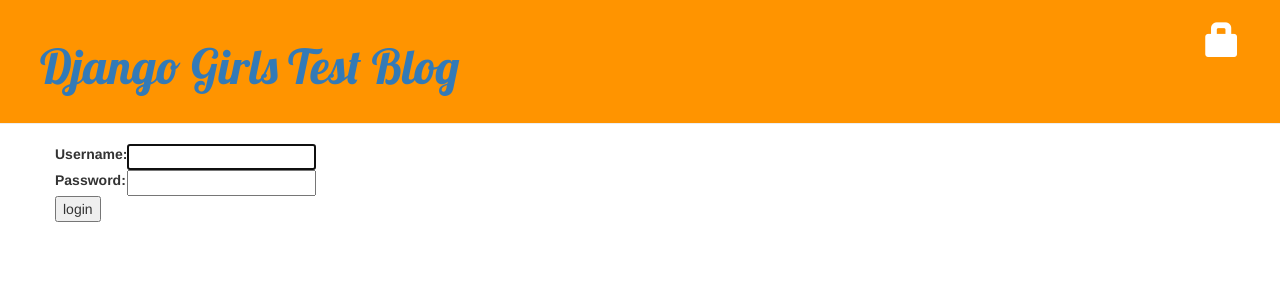
After one commit to szendrei/my-first-blog, a Django app: page /accounts/login/ in a window 1280 px wide. The commit adds this page. Shown: the top 300 px of the page. Run offline with Django 3.2, Linux system fonts and the light colour scheme; some libraries are stand-ins or nearby versions.

Commit message:
Added login/logout template and urls

```diff
--- a/blog/templates/blog/base.html
+++ b/blog/templates/blog/base.html
@@ -13,8 +13,11 @@
 			{% if user.is_authenticated %}
 				<a href="{% url 'post_new' %}" class="top-menu"><span class="glyphicon glyphicon-plus"></span></a>
 				<a href="{% url 'post_draft_list' %}" class="top-menu"><span class="glyphicon glyphicon-edit"></span></a>
+				<p class="top-menu">Hello {{ user.username }} <small>(<a href="{% url 'django.contrib.auth.views.logout' %}">Log out</a>)</small></p>
+    		{% else %}
+				<a href="{% url 'django.contrib.auth.views.login' %}" class="top-menu"><span class="glyphicon glyphicon-lock"></span></a>
 			{% endif %}
-			<h1><a href="/">Django Girls Test Blog</a></h1>
+			<h1><a href="{% url 'blog.views.post_list' %}">Django Girls Test Blog</a></h1>
         </div>
         <div class="content container">
 			<div class="row">
--- a/blog/templates/blog/post_detail.html
+++ b/blog/templates/blog/post_detail.html
@@ -2,6 +2,7 @@
 
 {% block content %}
 	<div class="post">
+		{% if user.is_authenticated %}
 			<a class="button btn btn-default" href="{% url 'post_remove' pk=post.pk %}"><span class="glyphicon glyphicon-remove"></span></a>
 			<a class="button btn btn-default" href="{% url 'post_edit' pk=post.pk %}"><span class="glyphicon glyphicon-pencil"></span></a>
 			{% if post.published_date %}
@@ -11,7 +12,8 @@
 			{% else %}
 				<a class="button btn btn-default" href="{% url 'blog.views.post_publish' pk=post.pk %}">Publish</a>
 			{% endif %}
+		{% endif %}
 		<h1>{{ post.title }}</h1>
 		<p>{{ post.text|linebreaks }}</p>
 	</div>
-{% endblock content %}
+{% endblock %}
--- a/blog/templates/blog/post_draft_list.html
+++ b/blog/templates/blog/post_draft_list.html
@@ -8,4 +8,4 @@
 			<p>{{ post.text|truncatechars:200 }}</p>
 		</div>
 	{% endfor %}
-{% endblock content %}
+{% endblock %}
--- a/blog/templates/blog/post_edit.html
+++ b/blog/templates/blog/post_edit.html
@@ -6,4 +6,4 @@
 		{{ form.as_p }}
 		<button type="submit" class="save btn btn-default">Save</button>
 	</form>
-{% endblock content %}
+{% endblock %}
--- a/blog/templates/blog/post_list.html
+++ b/blog/templates/blog/post_list.html
@@ -10,4 +10,4 @@
 			<p>{{ post.text|linebreaks }}</p>
 		</div>
 	{% endfor %}
-{% endblock content %}
+{% endblock %}
--- /dev/null
+++ b/blog/templates/registration/login.html
@@ -0,0 +1,26 @@
+{% extends 'blog/base.html' %}
+
+{% block content %}
+
+{% if from.errors %}
+<p>Your username and password didn't match. Please try again!</p>
+{% endif %}
+
+<form method="post" action="{% url 'django.contrib.auth.views.login' %}">
+{% csrf_token %}
+<table>
+<tr>
+	<td>{{ form.username.label_tag }}</td>
+	<td>{{ form.username }}</td>
+</tr>
+<tr>
+	<td>{{ form.password.label_tag }}</td>
+	<td>{{ form.password }}</td>
+</tr>
+</table>
+
+<input type="submit" value="login">
+<input type="hidden" name="next" value="{{ next }}">
+</form>
+
+{% endblock%}
--- a/blog/views.py
+++ b/blog/views.py
@@ -3,6 +3,7 @@
 from .models import Post
 from django.shortcuts import redirect
 from .forms import PostForm
+from django.contrib.auth.decorators import login_required
 
 
 def post_list(request):
@@ -13,6 +14,7 @@
 	post = get_object_or_404(Post, pk=pk)
 	return render(request, 'blog/post_detail.html', {'post': post})
 
+@login_required
 def post_new(request):
 	if request.method == "POST":
 		form = PostForm(request.POST)
@@ -26,6 +28,7 @@
 		form = PostForm()
 	return render(request, 'blog/post_edit.html', {'form': form})
 
+@login_required
 def post_edit(request, pk):
 	post = get_object_or_404(Post, pk=pk)
 	if request.method == "POST":
@@ -40,10 +43,12 @@
 		form = PostForm(instance=post)
 	return render(request, 'blog/post_edit.html', {'form': form})
 
+@login_required
 def post_draft_list(request):
 	posts = Post.objects.filter(published_date__isnull=True).order_by('create_date')
 	return render(request, 'blog/post_draft_list.html', {'posts': posts})
 
+@login_required
 def post_publish(request, pk):
 	post = get_object_or_404(Post, pk=pk)
 	post.publish()
@@ -53,6 +58,7 @@
 	self.published_date = timezone.now()
 	self.save()
 
+@login_required
 def post_remove(request, pk):
 	post = get_object_or_404(Post, pk=pk)
 	post.delete()
--- a/mysite/settings.py
+++ b/mysite/settings.py
@@ -102,3 +102,8 @@
 
 STATIC_URL = '/static/'
 STATIC_ROOT = os.path.join(BASE_DIR, 'static')
+
+
+#Login
+
+LOGIN_REDIRECT_URL = '/'
--- a/mysite/urls.py
+++ b/mysite/urls.py
@@ -3,5 +3,7 @@
 
 urlpatterns = [
     url(r'^admin/', include(admin.site.urls)),
+    url(r'^accounts/login/$', 'django.contrib.auth.views.login'),
+    url(r'^accounts/logout/$', 'django.contrib.auth.views.logout', {'next_page': '/'}),
     url(r'', include('blog.urls')),
 ]
```
Lines whose indentation alone changed are shown as unchanged.
